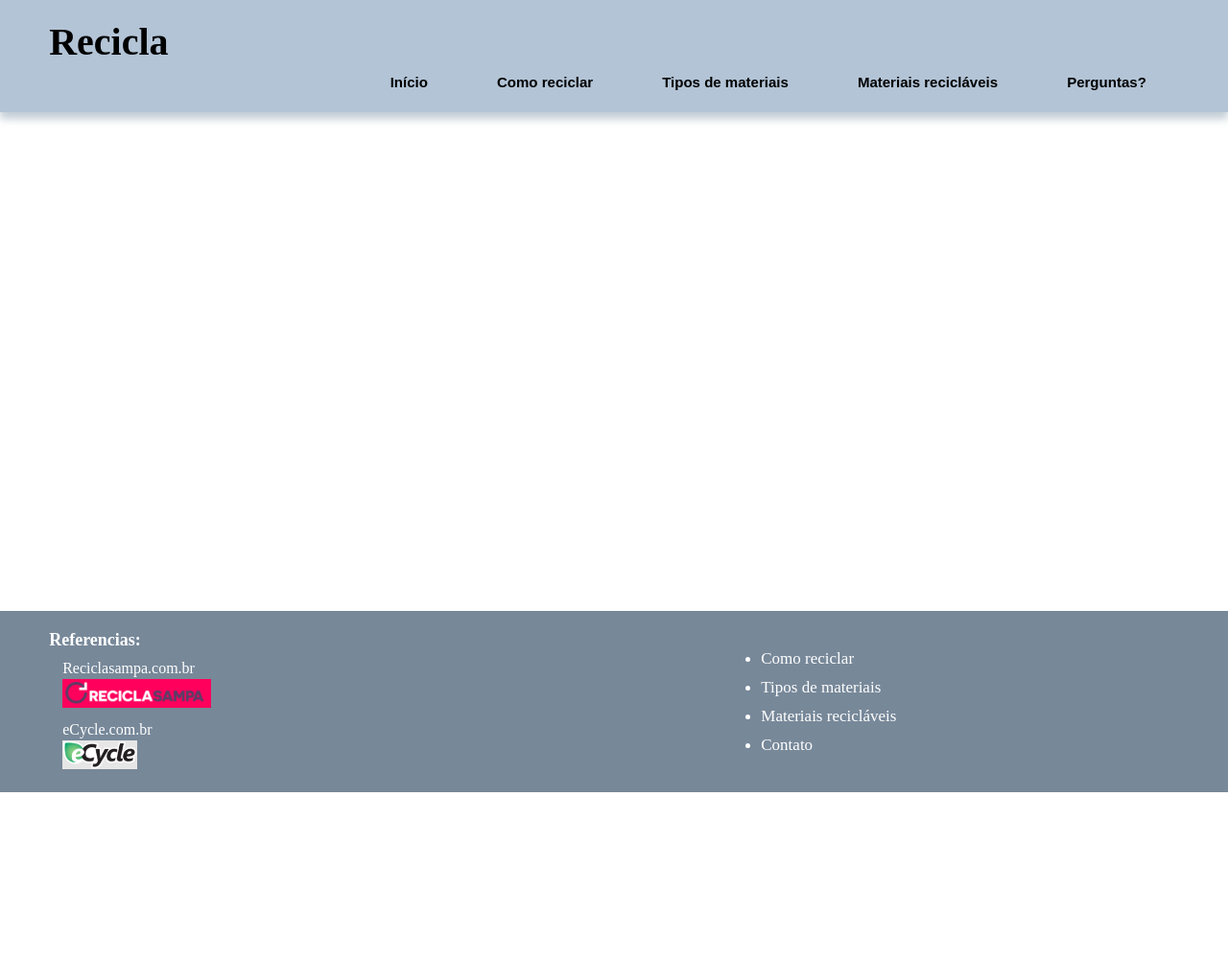
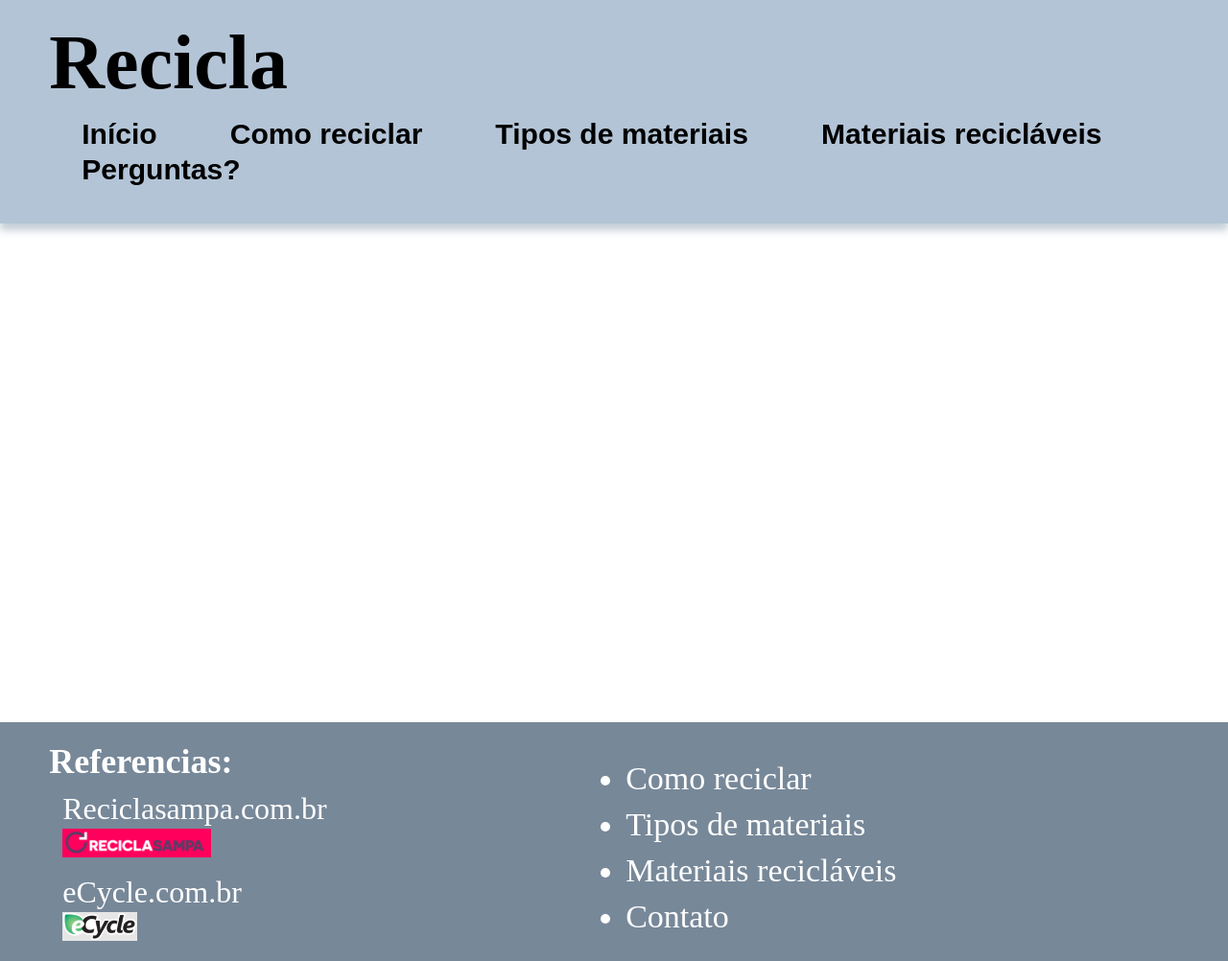
Before and after one commit to SamuelSNag/siteReciclagem, a plain HTML site: page base.html in a window 1280 px wide. Shown: the whole page at 96% size. Before the commit the page ends 826 px from the top, so only its background shows below. Drawn offline with Linux system fonts and the light colour scheme.

Commit message:
Atualizando fontes

```diff
--- a/CSS/style_sup.css
+++ b/CSS/style_sup.css
@@ -6,7 +6,7 @@
 }
 .btn {
     display: block;
-    font-size: 30px;
+    font-size: 1.875em;
     font-weight: bold;
     margin: 20px 6%;
 }
@@ -14,19 +14,10 @@
     display: flex;
     justify-content: space-between;
 }
-.conteiner {
-    margin: auto;
-}
 main {
     min-height: 65dvh;
     padding: 0px;
     margin: 0px;
-}
-.logo {
-    text-decoration: none;
-    font-size: 2.5em;
-    font-weight: bold;
-    color: black;
 }
 .flex {
 	display: flex;
@@ -37,20 +28,9 @@ main {
     height: 0px;
 }
 .flex nav {
-    margin: 0;
-    padding: 0;
     padding-right: 10px;
 }
-header {
-    margin: 0;
-    padding: 20px 4%;
-    padding-bottom: 0px;
-    background-color: rgb(179, 196, 214);
-    box-shadow: 0px 7px 8px rgba(185, 197, 207, 0.87);
-}
 header ul {
-    padding: 0px;
-	list-style-type: none;
     margin: 0;
 }
 header ul li {
@@ -61,94 +41,12 @@ header ul li {
 header ul li a {
     border-bottom: solid rgb(124, 124, 124) 1px;
     width: 100%;
-	color: rgb(0, 0, 0);
-	text-decoration: none;
     padding: 10px 5px 10px 15px;
-    font-family: Arial, Helvetica, sans-serif;
-    font-weight: bold;
-    font-size: 0.94em;
 }
 #l1 {
     margin: 12px 14px 25px 14px;
 }
-#l1 :hover {
-    border-bottom: 2px solid rgb(220,0,0);
-    color: rgb(220,0,0);
-}
-#l2 :hover {
-    border-bottom: 2px solid rgb(0,0,255);
-    color: rgb(0,0,255);
-}
-#l3 :hover {
-    border-bottom: 2px solid rgb(0,168,0);
-    color: rgb(0, 168, 0);
-}
-#l4 :hover {
-    border-bottom: 2px solid rgb(245,245,0);
-    color: rgb(245,245,0);
-}
-#l5 :hover {
-    border-bottom: 2px solid rgb(165,42,42);
-    color: rgb(165,42,42);
-}
-
 footer {
-    padding: 10px 4%;
-    margin: 0px;
-    background-color: lightslategray;
     display: flex;
     flex-wrap: wrap;
-    justify-content: space-between;
 }
-.referencias nav ul{
-    list-style-type: none;
-    margin: 0px 14px;
-    padding: 0;
-}
-.referencias nav ul li {
-    margin: 10px 0px;
-}
-.referencias figure {
-    margin: 0;
-    padding: 0;
-}
-.referencias a{
-    text-decoration: none;
-    font-size: 1em;
-    color: white;
-}
-.referencias figcaption {
-    margin-bottom: 2px;
-}
-.referencias p {
-    margin: 0px;
-    margin-top: 10px;
-    color: white;
-    font-weight: bold;
-    font-size: 1.125em;
-}
-.referencias img {
-    height: 30px;
-}
-.referencias .ref_linhas {
-    display: flex;
-}
-.links {
-    margin: 20px 25% 0px 4%;
-    padding: 0px;
-}
-.links nav ul {
-    list-style-type: disc;
-    color: white;
-    margin: 0px;
-    padding: 0;
-}
-.links nav ul li {
-    margin: 10px 0px;
-}
-.links a {
-    text-decoration: none;
-    color: white;
-    font-size: 1.0625em;
-    font-family: 'Times New Roman', Times, serif;
-}
--- a/CSS/styles.css
+++ b/CSS/styles.css
@@ -3,6 +3,7 @@
     margin: 0;
     padding: 0;
     min-width: 1000px;
+    font-size: 32px;
 }
 .btn {
     display: none;
@@ -17,7 +18,7 @@ main {
 }
 .logo {
     text-decoration: none;
-    font-size: 2.5rem;
+    font-size: 2.5em;
     font-weight: bold;
     color: black;
 }
@@ -54,7 +55,7 @@ header ul li a {
     padding-bottom: 20px;
     font-family: Arial, Helvetica, sans-serif;
     font-weight: bold;
-    font-size: 0.94rem;
+    font-size: 0.94em;
 }
 #l1 :hover {
     border-bottom: 2px solid rgb(220,0,0);
@@ -98,7 +99,7 @@ footer {
 }
 .referencias a{
     text-decoration: none;
-    font-size: 1rem;
+    font-size: 1em;
     color: white;
 }
 .referencias figcaption {
@@ -109,7 +110,7 @@ footer {
     margin-top: 10px;
     color: white;
     font-weight: bold;
-    font-size: 1.125rem;
+    font-size: 1.125em;
 }
 .referencias img {
     height: 30px;
@@ -117,7 +118,6 @@ footer {
 .referencias .ref_linhas {
     display: flex;
 }
-
 .links {
     margin: 20px 25% 0px 0px;
     padding: 0px;
@@ -134,6 +134,6 @@ footer {
 .links a {
     text-decoration: none;
     color: white;
-    font-size: 1.0625rem;
+    font-size: 1.0625em;
     font-family: 'Times New Roman', Times, serif;
 }
```
Also changed, not shown: CSS/style_inicio.css (+4 -4 lines).
